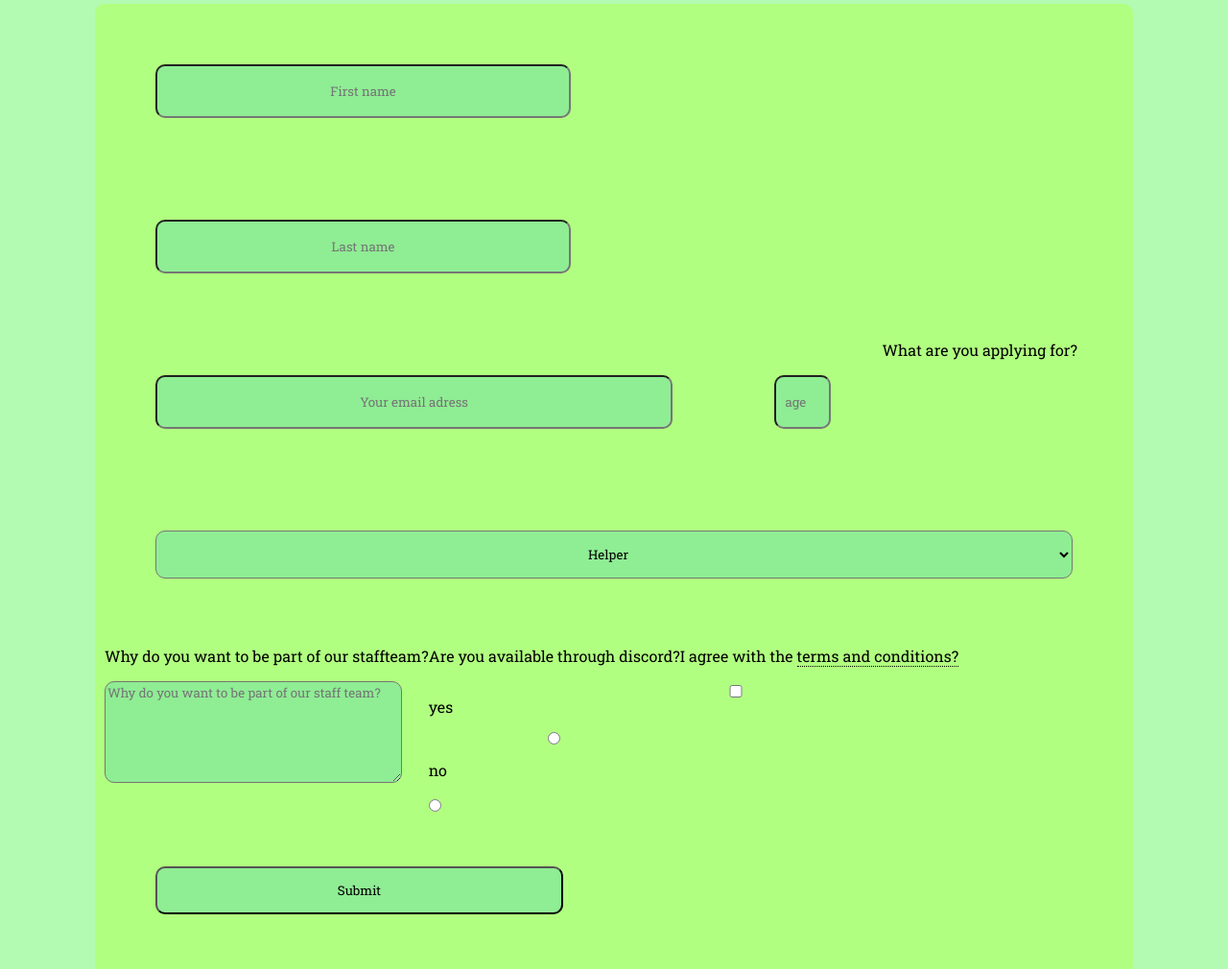
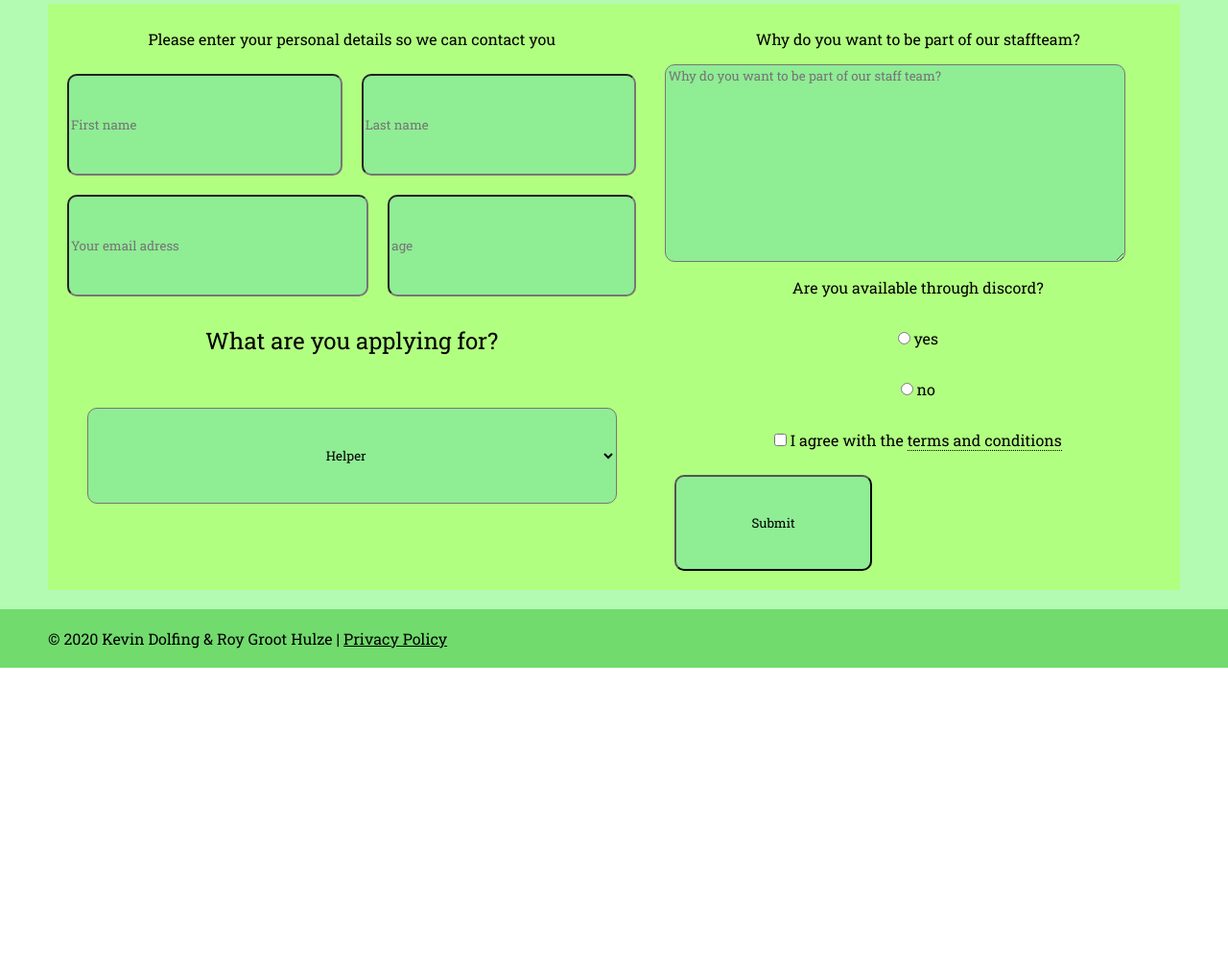
Before and after one commit to KevinDaGame/Html-CSS-Site, a plain HTML site: page staffapplications.html in a window 1280 px wide. Shown: the part 577-1587 px from the top of the page at 96% size. After the commit the page ends 1273 px from the top, so only its background shows below. Drawn offline with Linux system fonts and the light colour scheme.

Commit message:
Form done?

```diff
--- a/staffapplications.html
+++ b/staffapplications.html
@@ -48,12 +48,20 @@
 
                 Purus semper eget duis at tellus at. Odio eu feugiat pretium nibh ipsum consequat. Diam sit amet nisl suscipit adipiscing bibendum est ultricies integer. Amet nisl purus in mollis. Id cursus metus aliquam eleifend mi in nulla. Odio tempor orci dapibus ultrices in iaculis nunc sed. Amet aliquam id diam maecenas ultricies mi eget. Nunc eget lorem dolor sed viverra ipsum nunc aliquet bibendum. Leo duis ut diam quam. Faucibus purus in massa tempor. Placerat vestibulum lectus mauris ultrices eros in. Nisi lacus sed viverra tellus in hac habitasse. Eget nullam non nisi est.</p>
         </section>
-        <div class="staffApplications">
+        <form class="staffApplications">
+            <div class="applicationColumn">
+                <p>Please enter your personal details so we can contact you</p>
+                <div class="applicationRow">
                     <input type="text" name="firstName" placeholder="First name">
                     <input type="text" name="lastName" placeholder="Last name">
+                </div>
+
+                <div class="applicationRow">
                     <input type="email" name="email" placeholder="Your email adress">
                     <input type="number" name="age" placeholder="age" max="100" min="0">
-            <p>What are you applying for?</p>
+                </div>
+
+                <h2>What are you applying for?</p>
                 <select name="applyingFor" id="applyingFor">
                     <option value="helper">Helper</option>
                     <option value="builder">Builder</option>
@@ -61,28 +69,19 @@
                     <option value="admin"> Admin</option>
                     <option value="dev">Developer</option>
                 </select>
-            <div>
+            </div>
+
+            <div class="applicationColumn">
                 <p>Why do you want to be part of our staffteam?</p>
                 <textarea name="whyAreYouApplying" placeholder="Why do you want to be part of our staff team?"></textarea>
-            </div>
-            <div>
                 <p>Are you available through discord?</p>
-                <div class="radioYN">
-                    <p>yes</p>
-                    <input type="radio">
-                </div>
-                <div>
-                    <p>no</p>
-                    <input type="radio">
-                </div>
-            </div>
-            <div>
-                <p>I agree with the <span class="termsAndConditions">terms and conditions? <span class="termsAndConditionsText">by agreeing to our terms you agree to pay &#8364 50 in setup fees and additionally pay &#8364 20 a month. If you get fired from the team you will be obligated to pay an additional &#8364 500 in account removal fees and letdown fees</span></span></p>
-                <input type="checkbox">
+                <p><input type="radio"> yes</p>
+                <p><input type="radio"> no</p>
+                <p><input type="checkbox"> I agree with the <span class="termsAndConditions">terms and conditions <span class="termsAndConditionsText">by agreeing to our terms you agree to pay &#8364 50 in setup fees and additionally pay &#8364 20 a month. If you get fired from the team you will be obligated to pay an additional &#8364 500 in account removal fees and letdown fees</span></span></p>
+                <input type="submit">
             </div>
 
-            <input type="submit">
-        </div>
+        </form>
     </main>
 
     <footer class="wieBenIkFooter">
--- a/style.css
+++ b/style.css
@@ -44,7 +44,7 @@ header section {
     50% {transform: translateX(40vw) rotate(180deg);}
     100% {transform: translateX(-40vw) rotate(360);}
   }
-
+/* De navbar blijft bij het scrollen aan de bovenkant van het scherm plakken. Hierdoor kan je vanaf de hele pagina naar een andere pagina toe */
 nav {
     position: sticky;
     top: 0;
@@ -53,7 +53,7 @@ nav {
     height: auto;
     min-height: 50px;
     background-color: #72DB6E;
-    z-index: 9999999;
+    z-index: 1;
 }
 
 .mainMenu ul {
@@ -123,7 +123,7 @@ nav {
 .dropdown-content a:hover {
     background-color: #f1f1f1;
 }
-
+/* The dropdown fades in place */
 .dropdown:hover .dropdown-content {
     display: block;
     animation: dropdownAnimation;
@@ -429,69 +429,57 @@ footer a {
     Staff applications
 ***********************/
 .staffApplications {
-    margin: auto;
     display: flex;
-    flex: 100%;
     flex-flow: row wrap;
-    width: 90%;
-    padding: 10px;
-    border: 4px white;
-    border-radius: 10px;
+    justify-content: space-around;
     background-color: #B1FF80;
+
+}
+.applicationColumn {
+    display: flex;
+    flex-direction: column;
+    margin: 10px;
+    flex-grow: 1;
+    text-align: center;
+}
+.applicationRow {
+    display: flex;
+    flex-flow: row nowrap;
+    justify-content: space-between;
 }
 /* Default state for different form elements */
 .staffApplications input{
     background-color: rgba(110, 219, 168, 0.5);
     height: 50px;
-    margin: 5%;
     border-radius: 10px;
-    text-align: center;
-    width:90%;
-
-}
-
-.staffApplications input[type="radio"], input[type="checkbox"]{
-    background-color: rgba(110, 219, 168, 0.5);
-    height: auto;
-    margin: auto;
-    border-radius: 10px;
-    text-align: center;
-    width:auto;
+    margin: 10px;
+    flex-grow: 1;
 
 }
 
 .staffApplications select {
     background-color: rgba(110, 219, 168, 0.5);
     height: 50px;
-    margin: 5%;
-    width: 90%;
     border-radius: 10px;
-    text-align: center;
 }
 
 .staffApplications textarea {
     background-color: rgba(110, 219, 168, 0.5);
-    width: 90%;
     height: 100px;
     border-radius: 10px;
 }
 
 .staffApplications p {
+
+}
+.staffApplications input[type="radio"], input[type="checkbox"]{
+    background-color: rgba(110, 219, 168, 0.5);
 }
 
-.radioYN {
-display: flex;
-flex-direction: column;
 
-}
 /* Resize the different form fields */
-
 .staffApplications input[name="age"] {
-    width: auto;
-}
-
-.staffApplications input[name="email"] {
-    width: 50%;
+    width: 30%;
 }
 
  /* Animation on focus */
@@ -622,7 +610,77 @@ flex-direction: column;
     }
 
     .staffApplications input {
-        width: 40%
+        height: 100px;
+        width: 39%
+    }
+
+    .staffApplications input[name="lastName"] {
+        height: 100px;
+        width: 39%
+    }
+
+    .staffApplications input[type="radio"], input[type="checkbox"]{
+        background-color: rgba(110, 219, 168, 0.5);
+        height: auto;
+        margin: auto;
+        border-radius: 10px;
+        text-align: center;
+        width:auto;
+
+    }
+
+    .staffApplications select {
+        background-color: rgba(110, 219, 168, 0.5);
+        height: 100px;
+        margin: 5%;
+        width: 90%;
+        border-radius: 10px;
+        text-align: center;
+    }
+
+    .staffApplications textarea {
+        background-color: rgba(110, 219, 168, 0.5);
+        width: 90%;
+        height: 200px;
+        border-radius: 10px;
+    }
+
+    .staffApplications input:focus {
+        animation: staffApplicationsFormField;
+        animation-duration: 1s;
+        background-color: rgba(110, 219, 168, 1);
+        height: 120px;
+    }
+
+    .staffApplications textarea:focus {
+        animation: staffApplicationsFormFieldLarge;
+        animation-duration: 1s;
+        background-color: rgba(110, 219, 168, 1);
+        height: 240px;
+    }
+
+    @keyframes staffApplicationsFormField{
+        from {
+            background-color: rgba(110, 219, 168, 0.5);
+            height: 100px
+        }
+        to {
+            background-color: rgba(110, 219, 168, 1);
+            height: 120px;
+        }
+
+    }
+
+    @keyframes staffApplicationsFormFieldLarge{
+        from {
+            background-color: rgba(110, 219, 168, 0.5);
+            height: 200px
+        }
+        to {
+            background-color: rgba(110, 219, 168, 1);
+            height: 240px;
+        }
+
     }
 /* Footers */
     footer ul {
```
Lines whose indentation alone changed are shown as unchanged.
